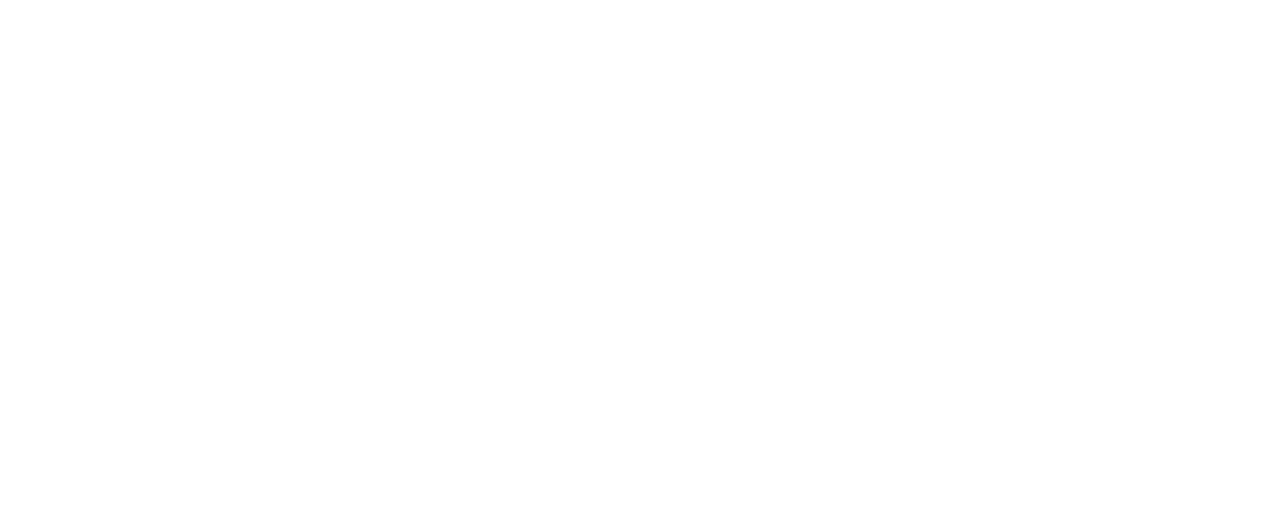
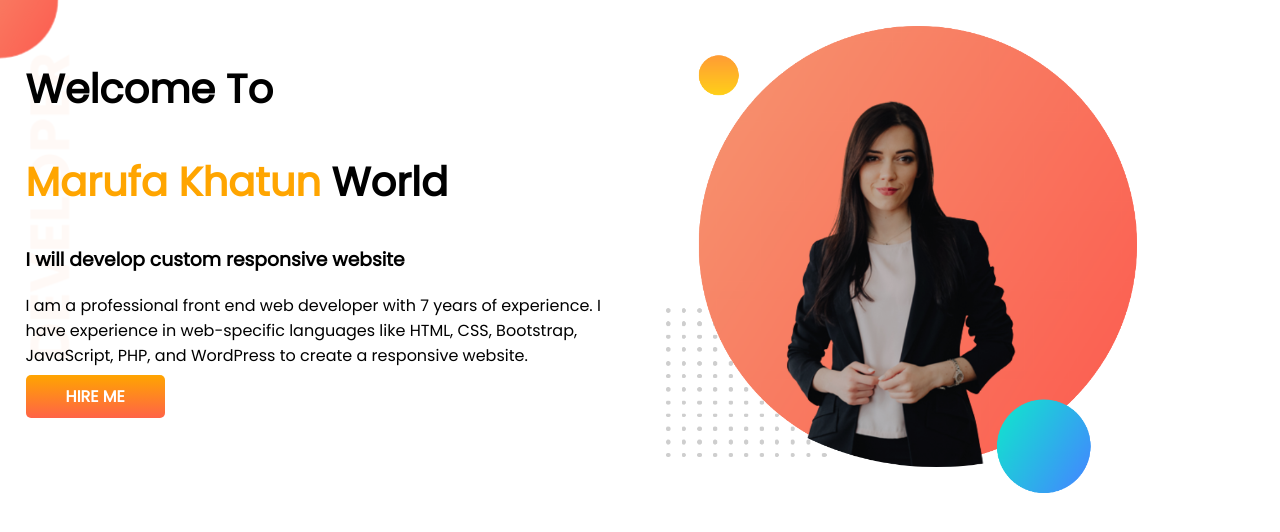
Before and after one commit to marufa0194/developer-portfolio, a plain HTML site: page index.html in a window 1280 px wide. Drawn offline with Linux system fonts and the light colour scheme.

Commit message:
top banner added

```diff
--- a/index.html
+++ b/index.html
@@ -1,13 +1,32 @@
 <!DOCTYPE html>
 <html lang="en">
+
 <head>
     <meta charset="UTF-8">
     <meta http-equiv="X-UA-Compatible" content="IE=edge">
     <meta name="viewport" content="width=device-width, initial-scale=1.0">
     <title>marufa portfolio</title>
+    <link rel="preconnect" href="https://fonts.googleapis.com">
+    <link rel="preconnect" href="https://fonts.gstatic.com" crossorigin>
+    <link href="https://fonts.googleapis.com/css2?family=Poppins&display=swap" rel="stylesheet">
     <link rel="stylesheet" href="style.css">
 </head>
+
 <body>
+    <section class="top-banner">
+        <div class="half-width">
+            <h1>Welcome To</h1>
+            <h1><span class="orange-color">Marufa Khatun</span> World</h1>
+            <h3>I will develop custom responsive website </h3>
+            <p>I am a professional front end web developer with 7 years of experience. I have experience in web-specific
+                languages like HTML, CSS, Bootstrap, JavaScript, PHP, and WordPress to create a responsive website.</p>
+            <a class="link-button" target="_blank" href="https://www.inkdin.com/company/programming hero">HIRE ME</a>
+        </div>
+        <div class="half-width">
+            <img src="marufa.png" alt="">
+        </div>
+    </section>
 
 </body>
+
 </html>
--- a/style.css
+++ b/style.css
@@ -0,0 +1,39 @@
+body {
+    font-family: 'Poppins', sans-serif;
+    margin: 0;
+}
+
+h1 {
+    font-size: 40px;
+}
+
+.orange-color {
+    color: orange;
+}
+
+section {
+    display: flex;
+}
+
+.half-width {
+    width: 50%;
+    padding: 2%;
+}
+
+.half-width img {
+    width: 80%;
+}
+
+.link-button {
+    text-decoration: none;
+    background-image: linear-gradient(orange, tomato);
+    padding: 10px 40px;
+    color: white;
+    font-weight: 700;
+    border-radius: 5px;
+}
+
+.top-banner {
+    background-image: url(top-banner.png);
+    background-repeat: no-repeat;
+}
```
Also changed, not shown: exp-bg.png (added), marufa.png (added), top-banner.png (added).
